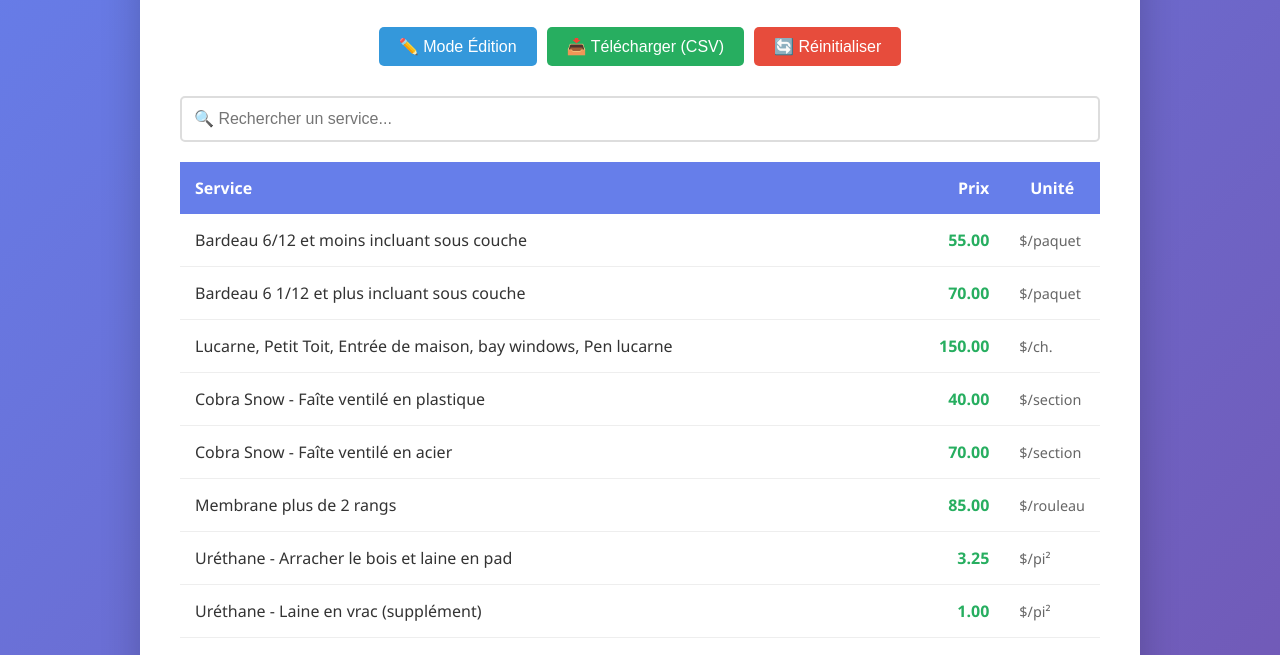
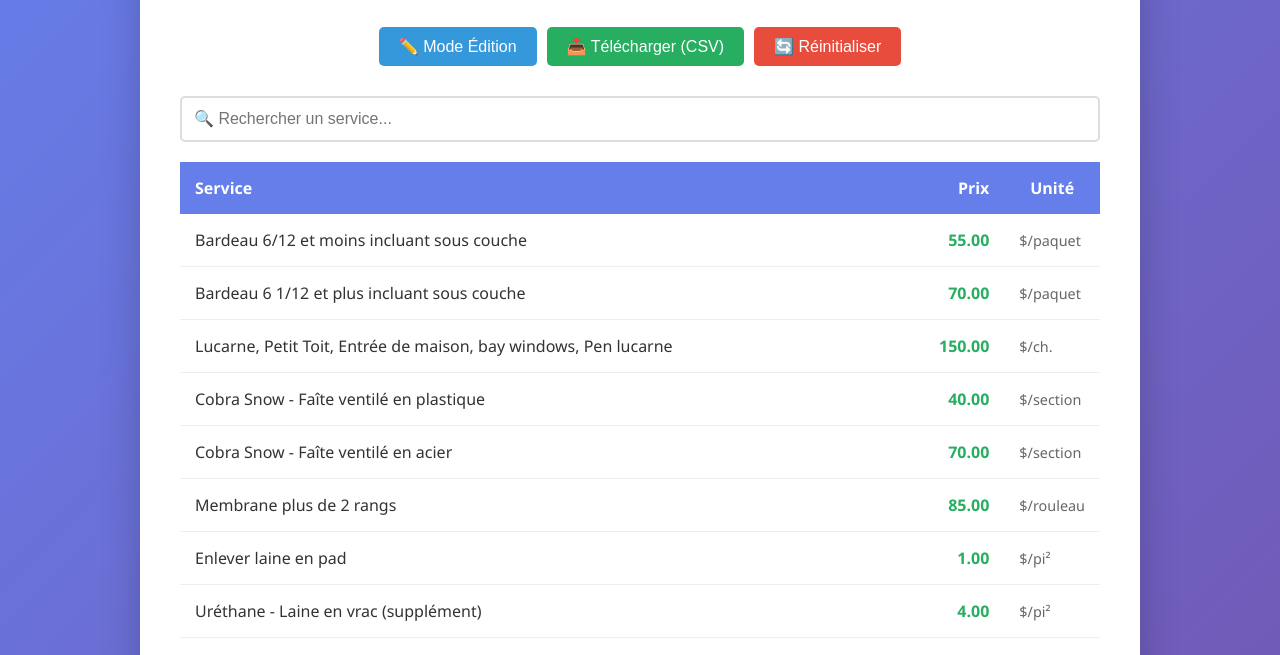
Before and after one commit to Renikever/Liste-de-prix, a plain HTML site: page index.html in a window 1280 px wide. Shown: the part 135-790 px from the top of the page. Drawn offline with Linux system fonts and the light colour scheme.

```diff
--- a/index.html
+++ b/index.html
@@ -238,8 +238,8 @@
             { id: 4, name: "Cobra Snow - Faîte ventilé en plastique", price: 40.00, unit: "$/section" },
             { id: 5, name: "Cobra Snow - Faîte ventilé en acier", price: 70.00, unit: "$/section" },
             { id: 6, name: "Membrane plus de 2 rangs", price: 85.00, unit: "$/rouleau" },
-            { id: 7, name: "Uréthane - Arracher le bois et laine en pad", price: 3.25, unit: "$/pi²" },
-            { id: 8, name: "Uréthane - Laine en vrac (supplément)", price: 1.00, unit: "$/pi²" },
+            { id: 7, name: "Enlever laine en pad", price: 1.00, unit: "$/pi²" },
+            { id: 8, name: "Uréthane - Laine en vrac (supplément)", price: 4.00, unit: "$/pi²" },
             { id: 9, name: "Arrachage de bois et contreplaqué", price: 1.20, unit: "$/pi²" },
             { id: 10, name: "Installation de contreplaqué ½\"", price: 40.00, unit: "$/feuille" },
             { id: 11, name: "Installation de contreplaqué 5/8\"", price: 45.00, unit: "$/feuille" },
```
